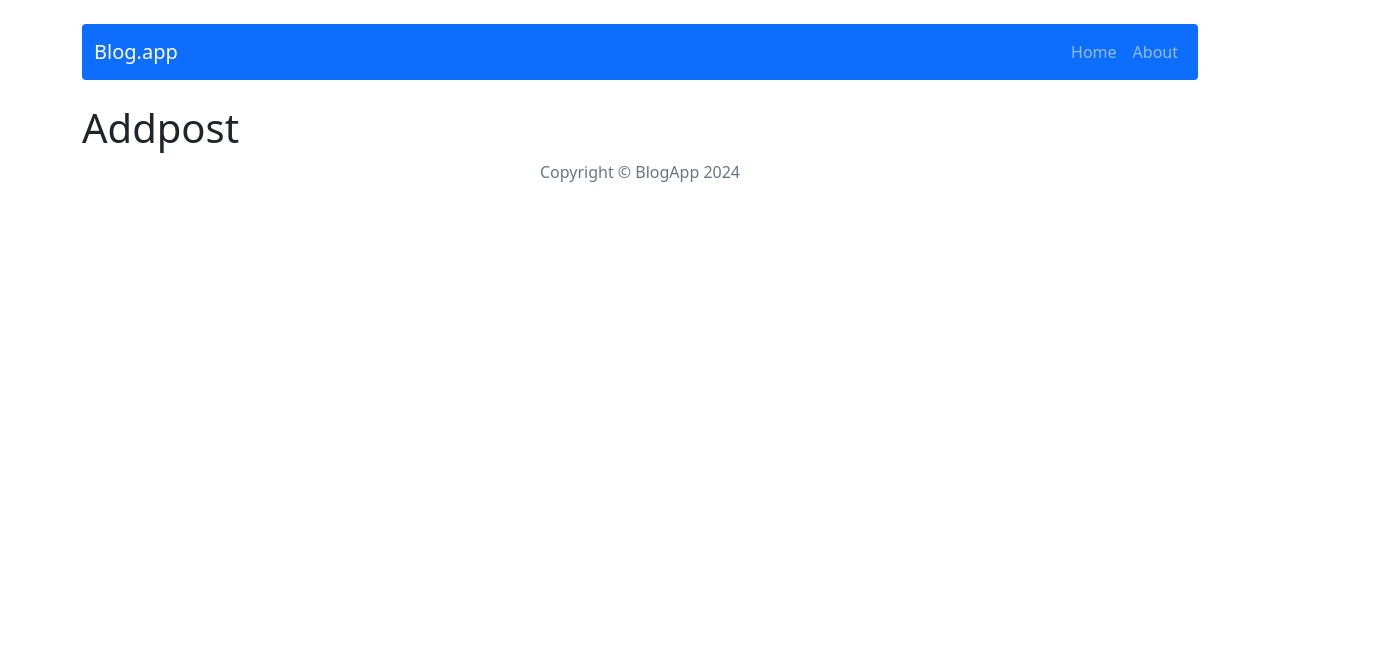
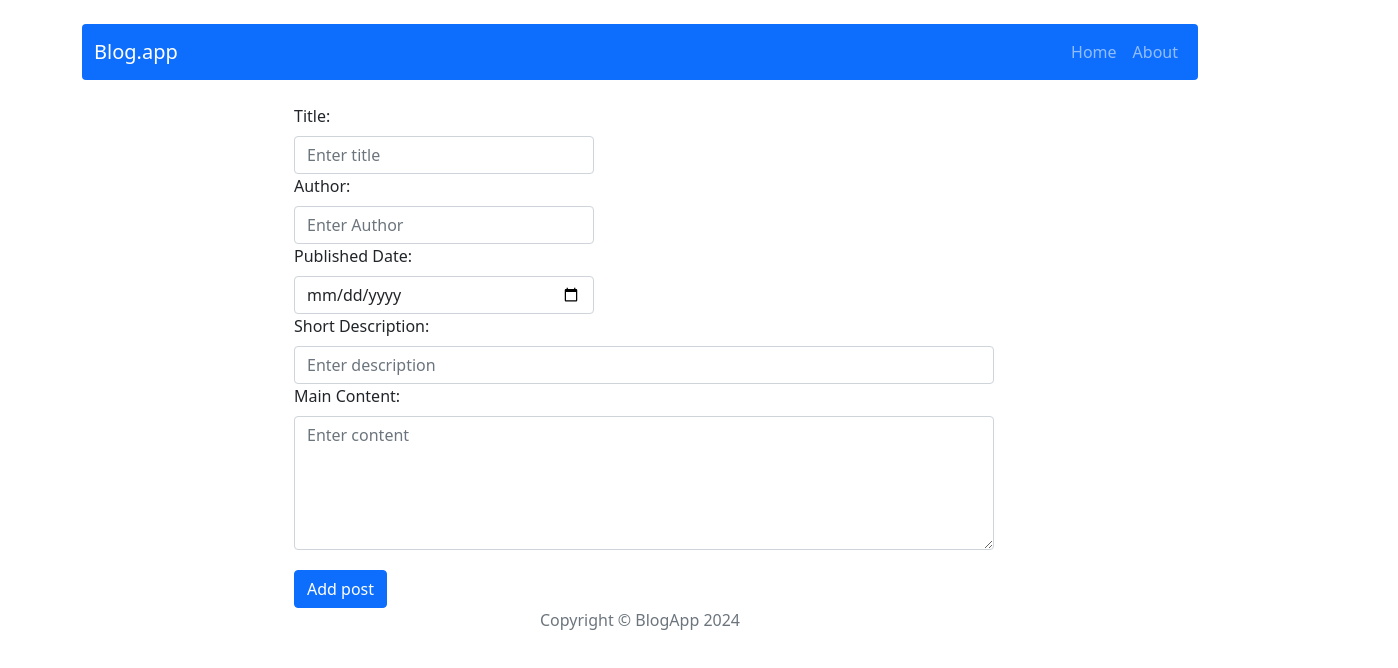
Before and after one commit to mikolajchm/react-module15, a React (Create React App) app: page /post/add in a window 1280 px wide. Shown: the top 668 px of the page, 1398 px wide, since content can reach past the window. Built offline with nearby package versions, Linux system fonts and the light colour scheme.

Commit message:
ADD_POST

```diff
--- a/package.json
+++ b/package.json
@@ -17,6 +17,7 @@
     "redux": "4.1.2",
     "redux-devtools-extension": "2.13.9",
     "sass": "1.65.1",
+    "shortid": "^2.2.16",
     "web-vitals": "^2.1.4"
   },
   "scripts": {
--- /dev/null
+++ b/src/components/features/AddPostForm.js
@@ -0,0 +1,86 @@
+import React, { useState } from 'react';
+import { useDispatch } from 'react-redux';
+import { addPost } from '../../redux/postsRedux';
+import { Form, Button,  Container } from 'react-bootstrap';
+import { useNavigate } from 'react-router-dom';
+
+const AddPostForm = () => {
+    const dispatch = useDispatch();
+    const navigate = useNavigate();
+    const [title, setTitle] = useState('');
+    const [shortDescription, setShortDescription] = useState('');
+    const [content, setContent] = useState('');
+    const [publishedDate, setPublishedDate] = useState('');
+    const [author, setAuthor] = useState('');
+
+    const handleSubmit = e => {
+        e.preventDefault();
+        dispatch(addPost({ title, shortDescription, content, publishedDate, author }));
+        setTitle('');
+        setShortDescription('');
+        setContent('');
+        setPublishedDate('');
+        setAuthor('');
+        navigate('/');
+    };
+
+    return (
+        <Container style={{ marginLeft: '200px' }}>
+            <Form  onSubmit={handleSubmit}>
+                <Form.Group controlId="title">
+                    <Form.Label>Title:</Form.Label>
+                    <Form.Control
+                        type="text"
+                        value={title}
+                        style={{ width: '300px' }}
+                        onChange={e => setTitle(e.target.value)}
+                        placeholder="Enter title" />
+                </Form.Group>
+                <Form.Group controlId="author">
+                    <Form.Label>Author:</Form.Label>
+                    <Form.Control
+                        style={{ width: '300px' }}
+                        placeholder="Enter Author"
+                        type="text"
+                        value={author}
+                        onChange={e => setAuthor(e.target.value)} />
+                </Form.Group>
+                <Form.Group controlId="publishedDate">
+                    <Form.Label>Published Date:</Form.Label>
+                    <Form.Control
+                        style={{ width: '300px' }}
+                        type="date"
+                        value={publishedDate}
+                        onChange={e => setPublishedDate(e.target.value)} />
+                </Form.Group>
+                <Form.Group controlId="shortDescription">
+                    <Form.Label>Short Description:</Form.Label>
+                        <Form.Control
+                            style={{ width: '700px' }}
+                            placeholder="Enter description"
+                            aria-label="Short Description"
+                            aria-describedby="shortDescription"
+                            value={shortDescription}
+                            onChange={e => setShortDescription(e.target.value)}
+                        />
+                </Form.Group>
+                <Form.Group controlId="content">
+                    <Form.Label>Main Content:</Form.Label>
+                    <Form.Control
+                        style={{ width: '700px' }}
+                        placeholder="Enter content"
+                        as="textarea"
+                        rows={5}
+                        value={content}
+                        onChange={e => setContent(e.target.value)} />
+                </Form.Group>
+                <div style={{ marginTop: '20px' }}></div>
+                <Form onSubmit={handleSubmit}>
+                    <Button variant="primary" type="submit">Add post</Button>
+                </Form>
+            </Form>
+        </Container>
+    );
+};
+
+export default AddPostForm;
--- a/src/components/pages/Addpost/Addpost.js
+++ b/src/components/pages/Addpost/Addpost.js
@@ -1,7 +1,9 @@
+import AddPostForm from "../../features/AddPostForm";
+
 const Addpost = () => {
     return (
         <div>
-            <h1>Addpost</h1>
+            <AddPostForm/>
         </div>
     )
 }
--- a/src/components/pages/Home/Home.js
+++ b/src/components/pages/Home/Home.js
@@ -11,6 +11,17 @@ const Home = () => {
     const posts = useSelector(state => getAllPosts(state));
 
     return (
+        <div>
+           <Row className="align-items-center justify-content-between mb-4">
+                <Col>
+                    <h1>AllPosts</h1>
+                </Col>
+                <Col xs="auto">
+                    <Link to={`/post/add`}>
+                        <Button variant="outline-info">Add post</Button>
+                    </Link>
+                </Col>
+            </Row>
             <Row xs={1} md={2} lg={3} className="g-4">
                 {posts.map(post => (
                     <Col key={post.id}>
@@ -28,6 +39,7 @@ const Home = () => {
                     </Col>
                 ))}
             </Row>
+        </div>
     );
 }
 
--- a/src/components/pages/Post/Post.js
+++ b/src/components/pages/Post/Post.js
@@ -8,11 +8,11 @@ import Row from 'react-bootstrap/Row';
 import Modal from 'react-bootstrap/Modal';
 import styles from './Post.module.scss';
 import { useDispatch } from 'react-redux';
-import { removePosts } from '../../../redux/postsRedux';
+import { removePost } from '../../../redux/postsRedux';
 
 const Post = () =>  {
     const dispatch = useDispatch();
-    const navigate = useNavigate(); // Inicjalizacja funkcji nawigacyjnej
+    const navigate = useNavigate();
     const [show, setShow] = useState(false);
     const handleClose = () => setShow(false);
     const handleShow = () => setShow(true);
@@ -20,8 +20,8 @@ const Post = () =>  {
 
     const handleRemove = e => {
         e.preventDefault();
-        dispatch(removePosts(post.id));
-        navigate('/'); // Przekierowanie użytkownika do strony głównej po usunięciu posta
+        dispatch(removePost(post.id));
+        navigate('/');
     }
 
     const post = initialState.posts.find(post => post.id === id);
--- a/src/redux/postsRedux.js
+++ b/src/redux/postsRedux.js
@@ -1,18 +1,25 @@
+import shortid from "shortid";
+
+
 //selectors
 export const getAllPosts = ({ posts }) => posts;
 
 // actions
 const createActionName = actionName => `app/posts/${actionName}`;
 const REMOVE_POST = createActionName('REMOVE_POST');
+const ADD_POST = createActionName('ADD_POST');
 
 
 // action creators
-export const removePosts = payload => ({ type: REMOVE_POST, payload});
+export const removePost = payload => ({ type: REMOVE_POST, payload});
+export const addPost = payload => ({ type: ADD_POST, payload });
 
 const postsReducer = (statePart = [], action) => {
   switch (action.type) {
         case REMOVE_POST:
             return statePart.filter((post) => post.id !== action.payload);
+        case ADD_POST:
+            return [...statePart, { ...action.payload, id: shortid() }];
     default:
       return statePart;
   };
```
Also changed, not shown: 1 other file (tests, documents, lock files or other folders). Lines whose indentation alone changed are shown as unchanged.
